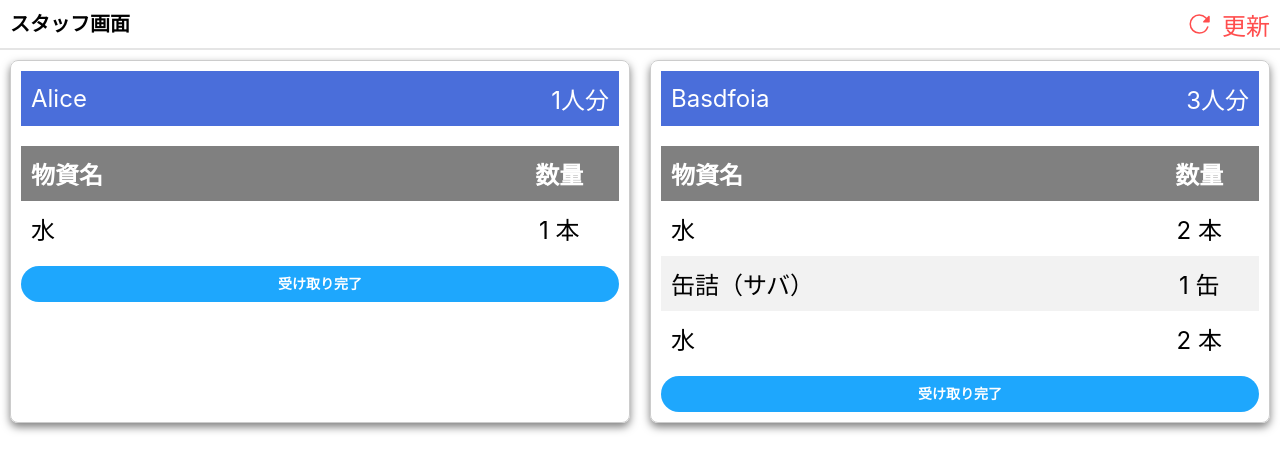
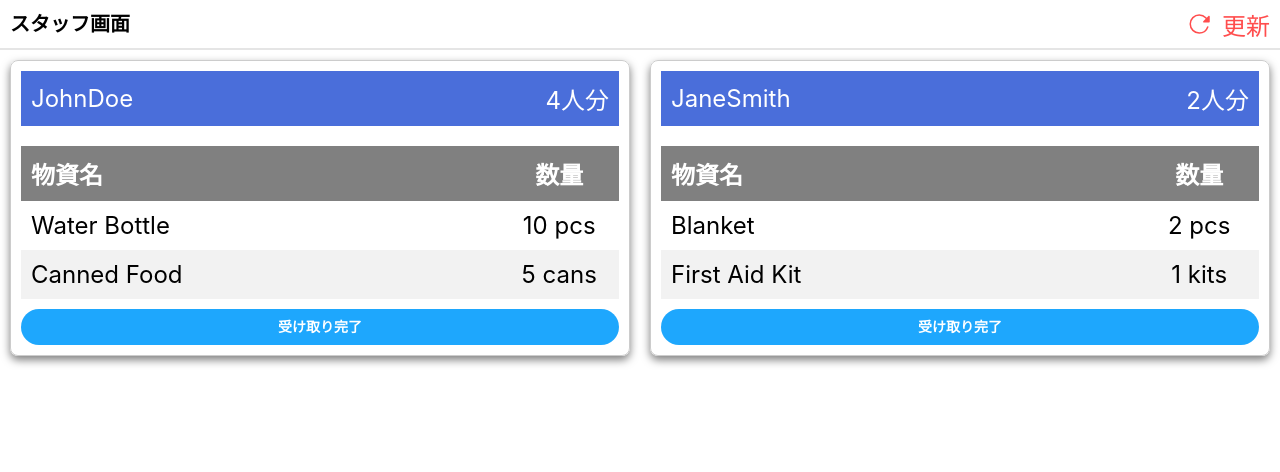
Before and after one commit to MIZOGUCHIKoki/DisasterCaseManagementSystem, a React (Create React App) app in the folder react-app/: page /staff in a window 1280 px wide. Shown: the top 472 px of the page. Built offline with nearby package versions, Linux system fonts and the light colour scheme.

Commit message:
fetch data from json

```diff
--- /dev/null
+++ b/react-app/public/testData/waitingQueue.json
@@ -0,0 +1,94 @@
+[
+  {
+    "id": 1,
+    "person_info": {
+      "nickName": "JohnDoe"
+    },
+    "numberOfMember": 4,
+    "supplies_info": [
+      {
+        "stock_info": {
+          "name": "Water Bottle",
+          "unit": "pcs"
+        },
+        "amount": 10
+      },
+      {
+        "stock_info": {
+          "name": "Canned Food",
+          "unit": "cans"
+        },
+        "amount": 5
+      }
+    ]
+  },
+  {
+    "id": 2,
+    "person_info": {
+      "nickName": "JaneSmith"
+    },
+    "numberOfMember": 2,
+    "supplies_info": [
+      {
+        "stock_info": {
+          "name": "Blanket",
+          "unit": "pcs"
+        },
+        "amount": 2
+      },
+      {
+        "stock_info": {
+          "name": "First Aid Kit",
+          "unit": "kits"
+        },
+        "amount": 1
+      }
+    ]
+  },
+  {
+    "id": 3,
+    "person_info": {
+      "nickName": "Alice"
+    },
+    "numberOfMember": 3,
+    "supplies_info": [
+      {
+        "stock_info": {
+          "name": "Tent",
+          "unit": "sets"
+        },
+        "amount": 1
+      },
+      {
+        "stock_info": {
+          "name": "Flashlight",
+          "unit": "pcs"
+        },
+        "amount": 3
+      }
+    ]
+  },
+  {
+    "id": 4,
+    "person_info": {
+      "nickName": "Bob"
+    },
+    "numberOfMember": 1,
+    "supplies_info": [
+      {
+        "stock_info": {
+          "name": "Water Bottle",
+          "unit": "pcs"
+        },
+        "amount": 2
+      },
+      {
+        "stock_info": {
+          "name": "Canned Food",
+          "unit": "cans"
+        },
+        "amount": 1
+      }
+    ]
+  }
+]
--- a/react-app/src/components/testData/waitingQueue.ts
+++ b/react-app/src/components/testData/waitingQueue.ts
@@ -8,64 +8,84 @@ export const waitingQueue: WaitingQueueType[] = [
         person_info: personInfo[0],
         supplies_info: [
             {
-                stock_info: stockList[0],
+                stock_info: {
+                    name: stockList[0].name,
+                    unit: stockList[0].unit
+                },
                 amount: 1
             }],
         numberOfMember: 1,
         complete: false,
-        created_at: '2021-01-01 00:00:00'
     },
     {
         id: 2,
         person_info: personInfo[1],
         supplies_info: [
             {
-                stock_info: stockList[1],
+                stock_info: {
+                    name: stockList[1].name,
+                    unit: stockList[1].unit
+                },
                 amount: 2
             },
             {
-                stock_info: stockList[2],
+                stock_info: {
+                    name: stockList[2].name,
+                    unit: stockList[2].unit
+                },
                 amount: 1
             },
             {
-                stock_info: stockList[1],
+                stock_info: {
+                    name: stockList[3].name,
+                    unit: stockList[3].unit
+                },
                 amount: 2
             },
         ],
         numberOfMember: 3,
-        complete: false,
-        created_at: '2021-01-02 00:00:00'
+        complete: false
     },
     {
         id: 3,
         person_info: personInfo[2],
         supplies_info: [
             {
-                stock_info: stockList[1],
+                stock_info: {
+                    name: stockList[2].name,
+                    unit: stockList[2].unit
+                },
                 amount: 2
             },
             {
-                stock_info: stockList[3],
+                stock_info: {
+                    name: stockList[3].name,
+                    unit: stockList[3].unit
+                },
                 amount: 1
             }],
         numberOfMember: 3,
-        complete: false,
-        created_at: '2021-01-02 00:00:00'
+        complete: false
     },
     {
         id: 4,
         person_info: personInfo[2],
         supplies_info: [
             {
-                stock_info: stockList[2],
+                stock_info: {
+                    name: stockList[2].name,
+                    unit: stockList[2].unit
+                },
                 amount: 2
             },
             {
-                stock_info: stockList[3],
+                stock_info: {
+                    name: stockList[3].name,
+                    unit: stockList[3].unit
+                },
                 amount: 1
             }],
         numberOfMember: 3,
-        complete: false,
-        created_at: '2021-01-02 00:00:00'
+        complete: false
     }
 ];
--- a/react-app/src/components/waitingQueue.tsx
+++ b/react-app/src/components/waitingQueue.tsx
@@ -4,6 +4,7 @@ import { Button } from './Button/Button';
 
 import { WaitingQueueType } from './type/WaitingQueue';
 import { PersonType } from './type/Person';
+import { StockListType } from './type/StockList';
 
 type fetchedQueueData = {
     id: WaitingQueueType['id'];
@@ -13,12 +14,13 @@ type fetchedQueueData = {
     numberOfMember: WaitingQueueType['numberOfMember'];
     supplies_info: {
         stock_info: {
-            name: string;
-            unit: string;
+            name: StockListType['name'];
+            unit: StockListType['unit'];
         },
         amount: number;
     }[];
 }
+
 
 export default function WaitingQueue(): JSX.Element {
     const [waitingQueue, setWaitingQueue] = useState<fetchedQueueData[]>([]);
@@ -31,12 +33,23 @@ export default function WaitingQueue(): JSX.Element {
         }
     */
     useEffect(() => {
-        /*
-            FETCH DATA FROM DATABASE
-        */
-        const data: fetchedQueueData[] = waitingQueue_list;
-        setWaitingQueue(data);
-        setFetchDataFlag(false);
+        const fetchData = async () => {
+            try {
+                const fetchedData = await
+                    fetch(`/testData/waitingQueue.json?timestamp=${new Date().getTime()}`)
+                        .then(res => {
+                            if (!res.ok)
+                                throw new Error(`Failed to fetch waitingQueue: ${res.status}`);
+                            return res.json();
+                        });
+                const data: fetchedQueueData[] = fetchedData;
+                setWaitingQueue(data);
+                setFetchDataFlag(false);
+            } catch (error) {
+                console.error('Error fetching data:', error);
+            }
+        };
+        fetchData();
     }, [fetchDataFlag]);
     const post = (queue_id: number): void => {
         console.log('POST: 受け取り完了:', queue_id);
```
Also changed, not shown: react-app/src/components/type/WaitingQueue.d.ts (+5 -3 lines).
